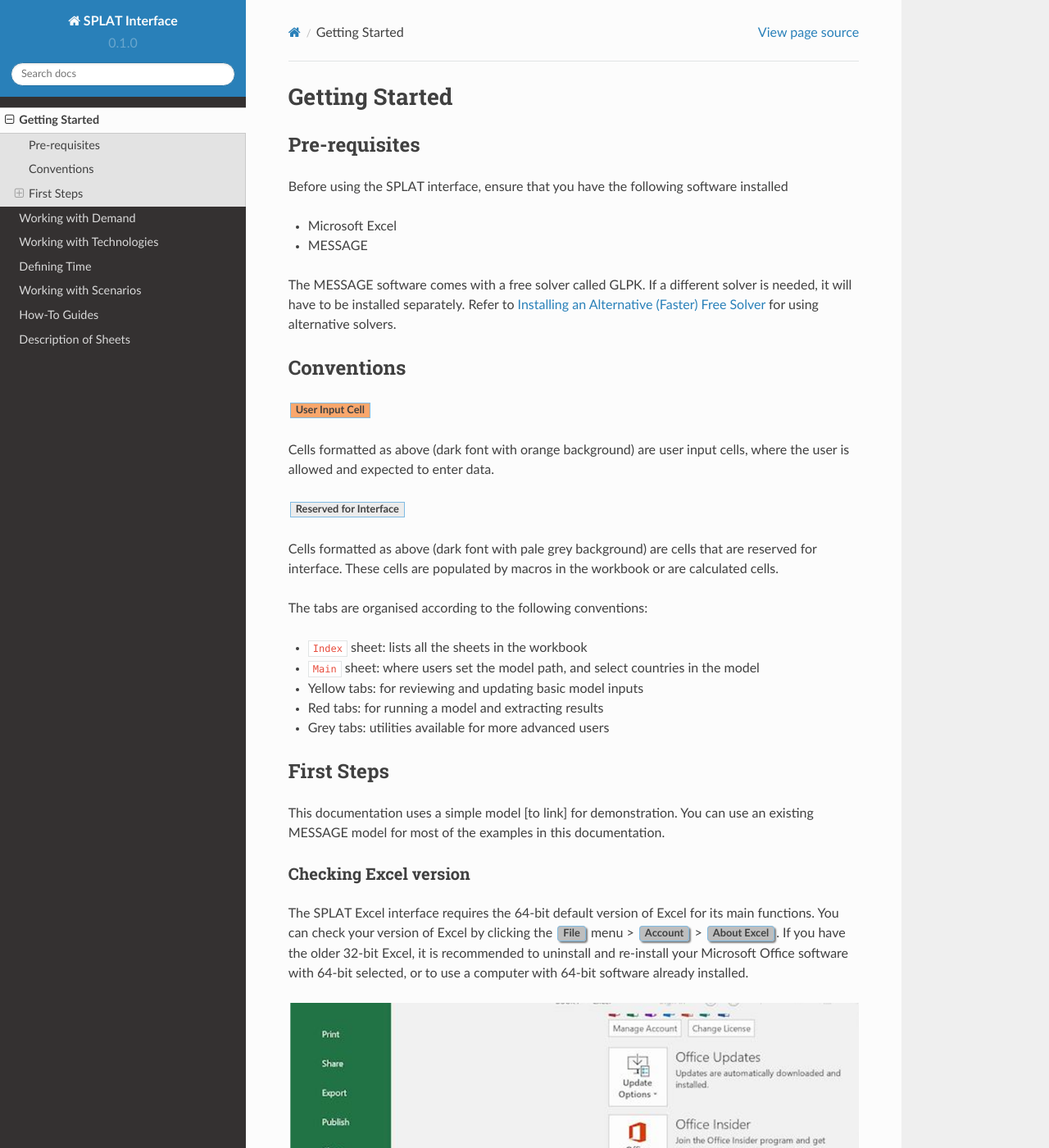
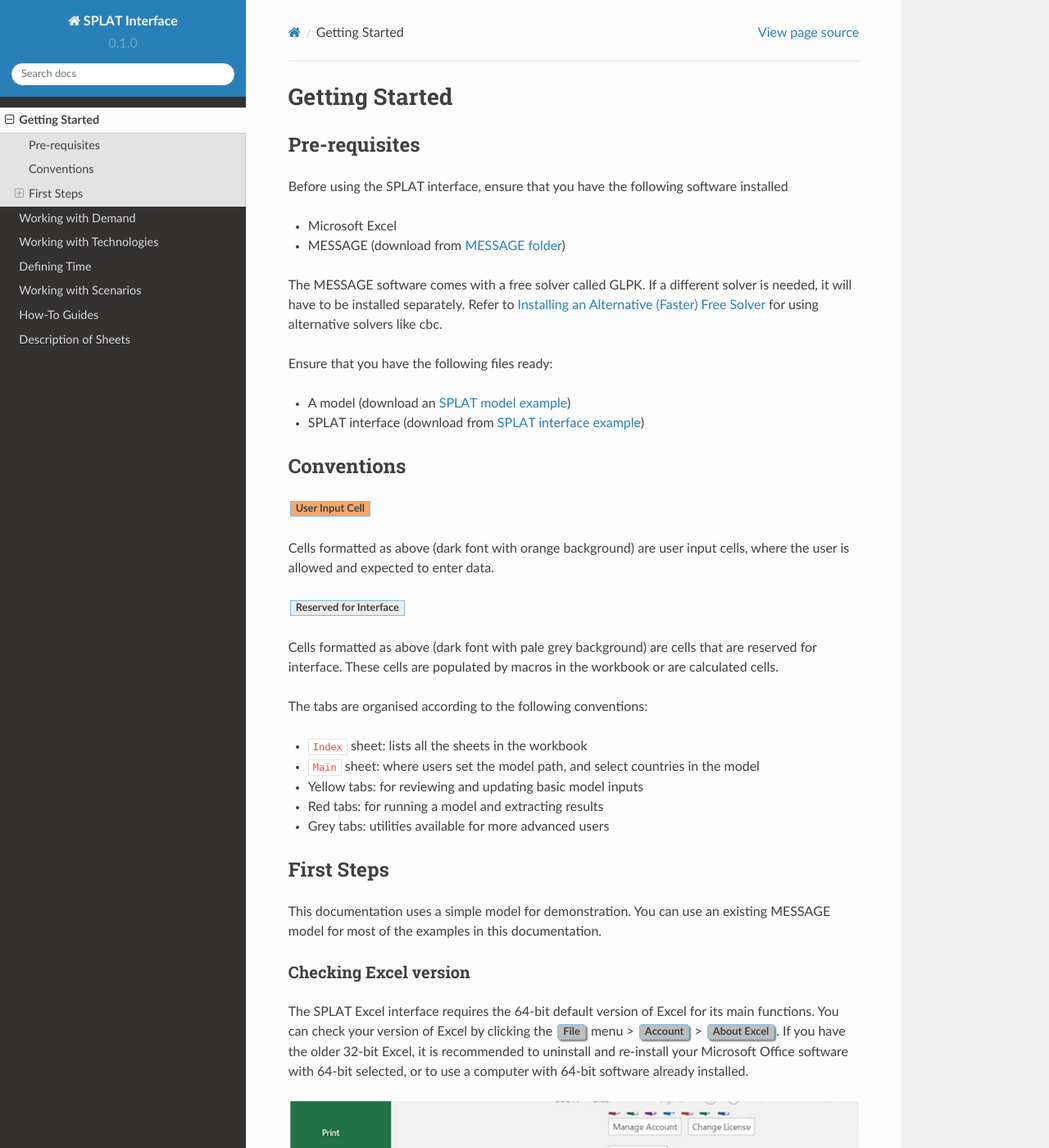
Before and after one commit to SPLATteam/SPLAT-WebGuide, a Sphinx documentation site: the page built from docs/getting_started.rst, in a window 1280 px wide and 1400 px high. Shown: the whole window at 82% size. Built offline with Sphinx 7.4.7 and the Read the Docs theme 2.0.0, drawn with Linux system fonts in a browser that asks for light colours; some of the changed text lies outside the part shown.

Commit message:
added links to file downloads

```diff
--- a/docs/getting_started.rst
+++ b/docs/getting_started.rst
@@ -16,9 +16,20 @@
 Before using the SPLAT interface, ensure that you have the following software installed
 
 -	Microsoft Excel
--	MESSAGE
+-	MESSAGE (download from `MESSAGE folder`_)
 
-The MESSAGE software comes with a free solver called GLPK. If a different solver is needed, it will have to be installed separately. Refer to :ref:`install_solver` for using alternative solvers.
+The MESSAGE software comes with a free solver called GLPK. If a different solver is needed, it will have to be installed separately. Refer to :ref:`install_solver` for using alternative solvers like cbc.
+
+Ensure that you have the following files ready:
+
+-   A model (download an `SPLAT model example`_)
+-   SPLAT interface (download from `SPLAT interface example`_)
+
+.. _MESSAGE folder: https://irena.sharepoint.com/:u:/r/sites/EPS/PTG%20Tools%20and%20Data/SPLAT%20kit/Software/IAEA%20MESSAGE/MESSAGE_setup%20APR2011%20INT.exe?csf=1&web=1&e=oIuPR2
+
+.. _SPLAT interface example: https://irena.sharepoint.com/sites/EnergyPlanningCapacityBuilding-ExternalSharing/Shared%20Documents/Forms/AllItems.aspx?ga=1&id=%2Fsites%2FEnergyPlanningCapacityBuilding%2DExternalSharing%2FShared%20Documents%2F2021%5FCMP%20Training%2F202206%20training%201%20Addis%2FSPLAT%2DExcel%20Interface&viewid=ae43ff48%2D2e45%2D4dc6%2D8664%2Ddea09e767ed7
+
+.. _SPLAT model example: https://irena.sharepoint.com/sites/EnergyPlanningCapacityBuilding-ExternalSharing/Shared%20Documents/Forms/AllItems.aspx?ga=1&id=%2Fsites%2FEnergyPlanningCapacityBuilding%2DExternalSharing%2FShared%20Documents%2F2021%5FCMP%20Training%2F202206%20training%201%20Addis%2FSPLAT%20Africa%20Model%2FMAINa%5F2022%2D06%2D23%5F1003%5FAllCountries%2Ezip&viewid=ae43ff48%2D2e45%2D4dc6%2D8664%2Ddea09e767ed7&parent=%2Fsites%2FEnergyPlanningCapacityBuilding%2DExternalSharing%2FShared%20Documents%2F2021%5FCMP%20Training%2F202206%20training%201%20Addis%2FSPLAT%20Africa%20Model
 
 .. _conventions:
 
@@ -44,7 +55,7 @@
 
 First Steps
 --------------
-This documentation uses a simple model [to link] for demonstration. You can use an existing MESSAGE model for most of the examples in this documentation.
+This documentation uses a simple model for demonstration. You can use an existing MESSAGE model for most of the examples in this documentation.
 
 .. _checking_bits:
 
@@ -54,6 +65,13 @@
 The SPLAT Excel interface requires the 64-bit default version of Excel for its main functions. You can check your version of Excel by clicking the :button:`File` menu > :button:`Account` > :button:`About Excel`. If you have the older 32-bit Excel, it is recommended to uninstall and re-install your Microsoft Office software with 64-bit selected, or to use a computer with 64-bit software already installed.
 
 .. image:: getting_started_opening_file_2.PNG
+
+.. _restoring_model:
+
+Restore model in MESSAGE
+++++++++++++++++++++++++
+
+In order to run the model using the SPLAT excel interface, you may have to restore the model in MESSAGE once. Refer to the how-to guide on :ref:`using_message` for instructions on using MESSAGE.
 
 .. _opening_file:
 
```
Also changed, not shown: docs/how_to.rst (+7 -3 lines).
